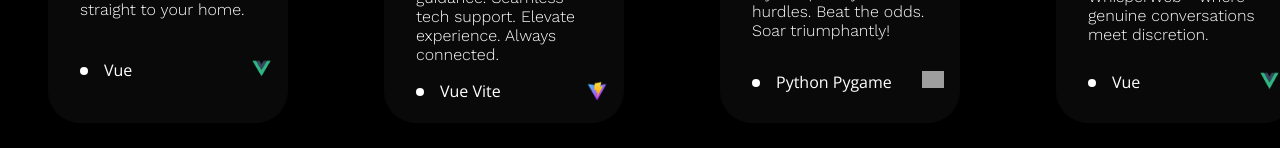
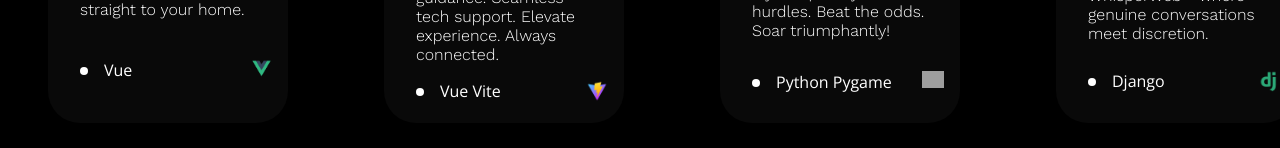
Before and after one commit to barathbalasubramanian/material_ui, a React (Create React App) app: page /projects in a window 1280 px wide. Shown: the part 333-481 px from the top of the page. Built offline with nearby package versions, Linux system fonts and the light colour scheme; grey boxes are pictures that could not be loaded.

Commit message:
project icon

```diff
--- a/src/components/projectCard.js
+++ b/src/components/projectCard.js
@@ -6,6 +6,7 @@ import html from '../assets/icons/html.png';
 import css from '../assets/icons/css.png';
 import js from '../assets/icons/js.png';
 import python from '../assets/icons/py.png';
+import django from '../assets/icons/dj.png'
 import vite from '../assets/icons/vite.png'
 
 function ProjectCard(props) {
@@ -30,7 +31,7 @@ function ProjectCard(props) {
                     <div className='pro-icon'>
                         <img src={
                             `${ props.icon === "vue" ? vue
-                                : props.icon === "html" ? html
+                                : props.icon === "django" ? django
                                 : props.icon === "python" ? python
                                 : props.icon === "vite" ? vite
                                 : ""
--- a/src/pages/projects.js
+++ b/src/pages/projects.js
@@ -31,8 +31,8 @@ function Projects() {
             name: 'WhisperWeb',
             desc: "Connect, converse, remain concealed. WhisperWeb - where genuine conversations meet discretion.",
             link: 'https://github.com/barathbalasubramanian/Chat-App',
-            lang: "Vue",
-            icon: "vue"
+            lang: "Django",
+            icon: "django"
         },
         {
             name: 'Game of Life',
```
